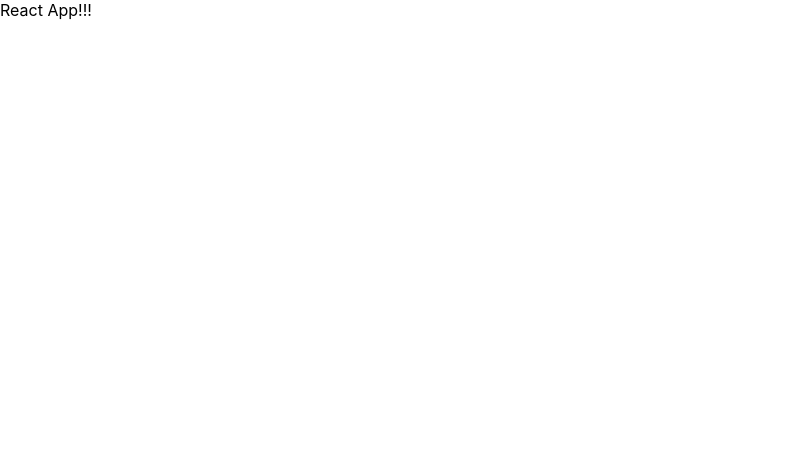
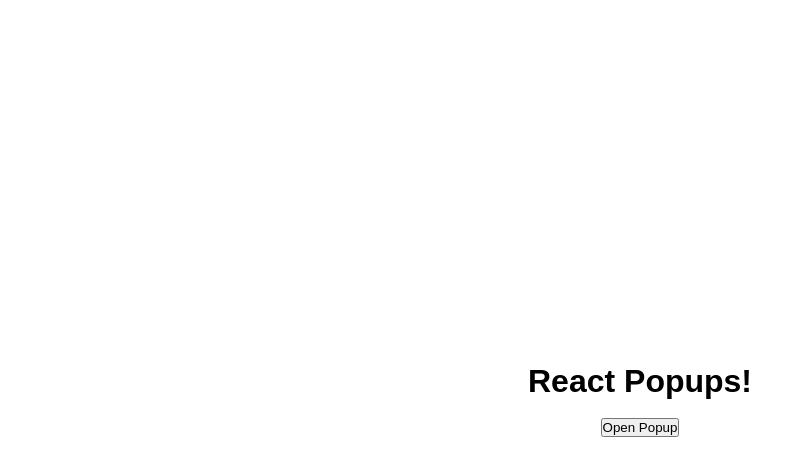
Before and after one commit to madhurabhujbal/react-popup-yt, a React (Create React App) app: page / in a window 1280 px wide. Shown: the top 476 px of the page, without its empty margins (0-811 px from the left). Built offline with nearby package versions, Linux system fonts and the light colour scheme.

Commit message:
Add new boiler plate code

```diff
--- a/src/App.js
+++ b/src/App.js
@@ -2,7 +2,11 @@
 function App() {
   return (
     <div className="App">
-      React App!!!
+      <main>
+        <h1>React Popups!</h1>
+        <br></br>
+        <button>Open Popup</button>
+      </main>
     </div>
   );
 }
--- a/src/index.css
+++ b/src/index.css
@@ -1,13 +1,16 @@
-body {
+* {
   margin: 0;
-  font-family: -apple-system, BlinkMacSystemFont, 'Segoe UI', 'Roboto', 'Oxygen',
-    'Ubuntu', 'Cantarell', 'Fira Sans', 'Droid Sans', 'Helvetica Neue',
-    sans-serif;
-  -webkit-font-smoothing: antialiased;
-  -moz-osx-font-smoothing: grayscale;
+  padding: 0;
+  box-sizing: border-box;
+
+  font-family: sans-serif;
 }
 
-code {
-  font-family: source-code-pro, Menlo, Monaco, Consolas, 'Courier New',
-    monospace;
+main {
+  padding: 32px;
+  display: flex;
+  flex-direction: column;
+  align-items: center;
+  justify-content: center;
+  min-height: 100vh;
 }
```
